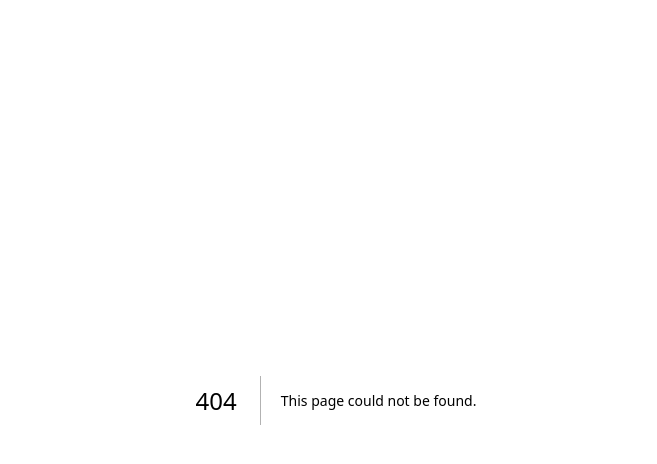
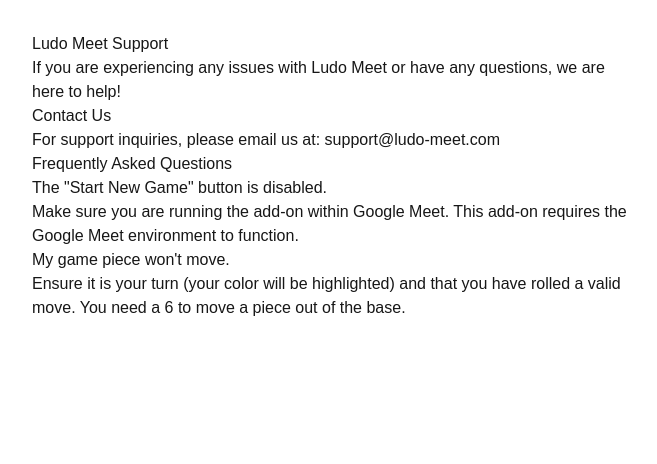
Before and after one commit to kowshikRoy/ludo-meet, a Next.js app: page /support in a window 1280 px wide. Before the commit this address had no page. Shown: the top 464 px of the page, without its empty margins (304-961 px from the left). Built offline with nearby package versions, Linux system fonts and the light colour scheme.

Commit message:
chore: add support page

```diff
--- /dev/null
+++ b/app/support/page.tsx
@@ -0,0 +1,28 @@
+export default function SupportPage() {
+  return (
+    <div className="max-w-2xl mx-auto p-8 prose">
+      <h1>Ludo Meet Support</h1>
+      <p>
+        If you are experiencing any issues with Ludo Meet or have any questions, we are here to help!
+      </p>
+
+      <h2>Contact Us</h2>
+      <p>
+        For support inquiries, please email us at: <a href="mailto:support@ludo-meet.com">support@ludo-meet.com</a>
+        {/* Replace with your actual support email or helpdesk link */}
+      </p>
+
+      <h2>Frequently Asked Questions</h2>
+
+      <h3>The "Start New Game" button is disabled.</h3>
+      <p>
+        Make sure you are running the add-on within Google Meet. This add-on requires the Google Meet environment to function.
+      </p>
+
+      <h3>My game piece won't move.</h3>
+      <p>
+        Ensure it is your turn (your color will be highlighted) and that you have rolled a valid move. You need a 6 to move a piece out of the base.
+      </p>
+    </div>
+  );
+}
```
